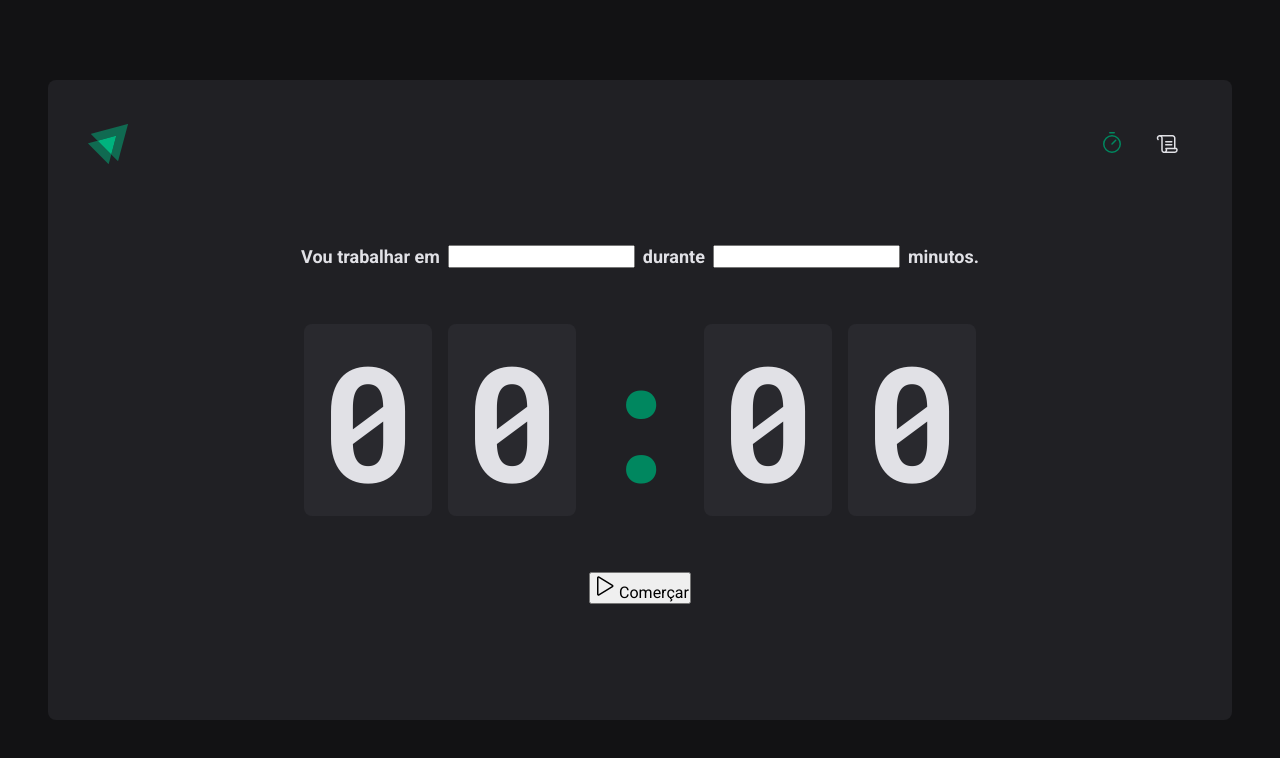
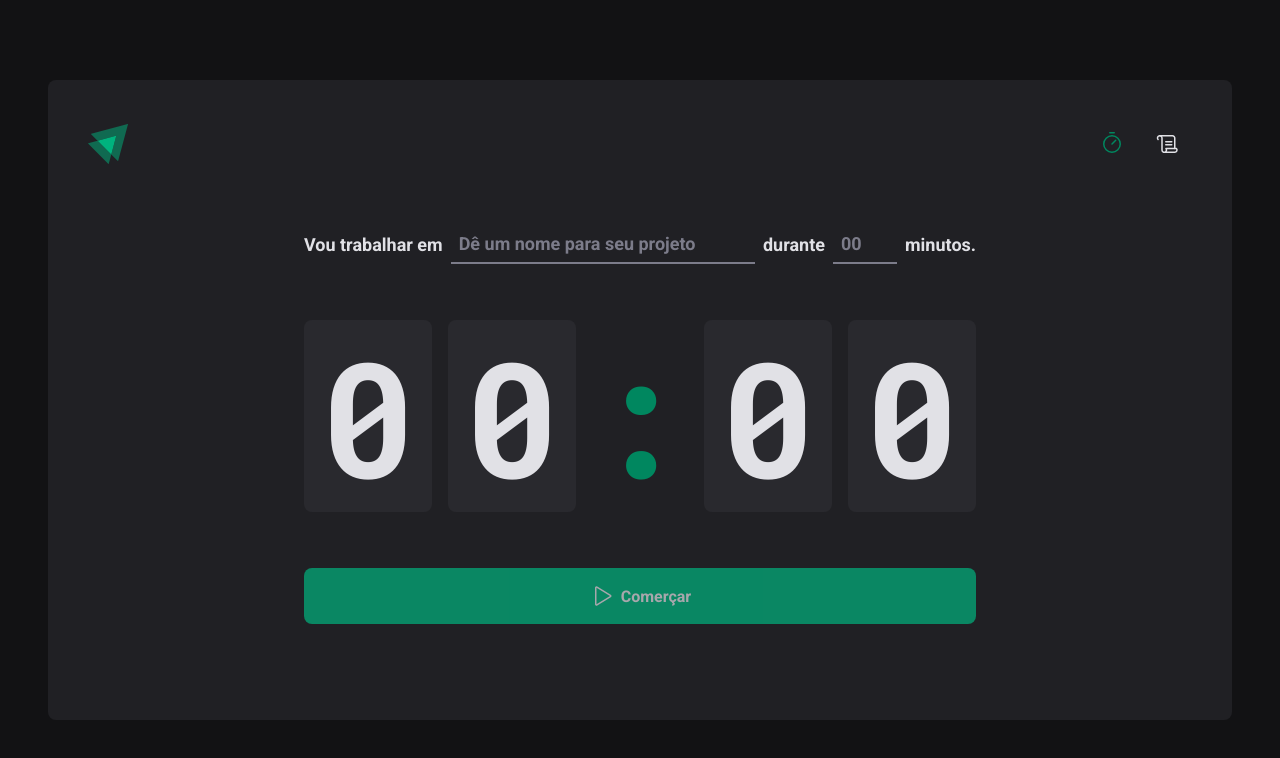
Before and after one commit to sleduardo20/ignite-timer, a React (Create React App) app: page / in a window 1280 px wide. Shown: the top 758 px of the page. Built offline with nearby package versions, Linux system fonts and the light colour scheme.

Commit message:
🎨 finisher styles Home page

```diff
--- a/src/pages/Home/index.tsx
+++ b/src/pages/Home/index.tsx
@@ -1,9 +1,12 @@
 import { Play } from 'phosphor-react';
 import {
+  StartButton,
   CountDownContainer,
   FormContainer,
   HomeContainer,
   Separator,
+  MinutesAmountInput,
+  TaskInput,
 } from './styles';
 
 export function Home() {
@@ -12,10 +15,28 @@
       <form action="#">
         <FormContainer>
           <label htmlFor="task">Vou trabalhar em</label>
-          <input id="task" type="text" />
+          <TaskInput
+            id="task"
+            type="text"
+            placeholder="Dê um nome para seu projeto"
+            list="task-suggestions"
+          />
+          <datalist id="task-suggestions">
+            <option value="Projeto01" />
+            <option value="Projeto02" />
+            <option value="Projeto03" />
+          </datalist>
 
           <label htmlFor="minutesAmount">durante</label>
-          <input type="number" name="" id="minutesAmount" />
+          <MinutesAmountInput
+            type="number"
+            name=""
+            id="minutesAmount"
+            placeholder="00"
+            step={5}
+            min={5}
+            max={60}
+          />
 
           <span>minutos.</span>
         </FormContainer>
@@ -28,9 +49,9 @@
           <span>0</span>
         </CountDownContainer>
 
-        <button type="submit">
+        <StartButton type="submit" disabled>
           <Play size={24} /> Comerçar
-        </button>
+        </StartButton>
       </form>
     </HomeContainer>
   );
--- a/src/pages/Home/styles.ts
+++ b/src/pages/Home/styles.ts
@@ -27,6 +27,38 @@
   flex-wrap: wrap;
 `;
 
+const BaseInput = styled.input`
+  background: transparent;
+  height: 2.5rem;
+  border: 0;
+  border-bottom: 2px solid ${({ theme }) => theme['gray-500']};
+  font-weight: bold;
+  font-size: 1.125rem;
+  padding: 0 0.5rem;
+  color: ${({ theme }) => theme['gray-100']};
+
+  ::placeholder {
+    color: ${({ theme }) => theme['gray-500']};
+  }
+
+  :focus {
+    box-shadow: none;
+    border-color: ${({ theme }) => theme['green-500']};
+  }
+`;
+
+export const TaskInput = styled(BaseInput)`
+  flex: 1;
+
+  &::-webkit-calendar-picker-indicator {
+    display: none !important;
+  }
+`;
+
+export const MinutesAmountInput = styled(BaseInput)`
+  width: 4rem;
+`;
+
 export const CountDownContainer = styled.div`
   font-family: 'Roboto Mono', monospace;
   font-size: 10rem;
@@ -50,3 +82,31 @@
   display: flex;
   justify-content: center;
 `;
+
+export const StartButton = styled.button`
+  width: 100%;
+  border: none;
+  padding: 1rem;
+  border-radius: 8px;
+
+  display: flex;
+  align-items: center;
+  justify-content: center;
+  gap: 0.5rem;
+  color: ${({ theme }) => theme['gray-100']};
+
+  font-weight: bold;
+  cursor: pointer;
+  transition: 0.1s all;
+
+  background: ${({ theme }) => theme['green-300']};
+
+  :not(:disabled) :hover {
+    background: ${({ theme }) => theme['green-700']};
+  }
+
+  :disabled {
+    opacity: 0.7;
+    cursor: not-allowed;
+  }
+`;
```
